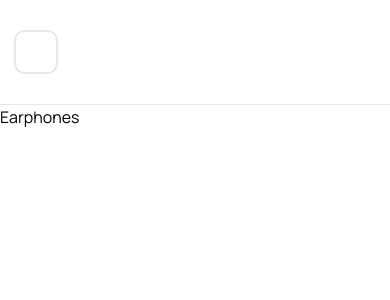
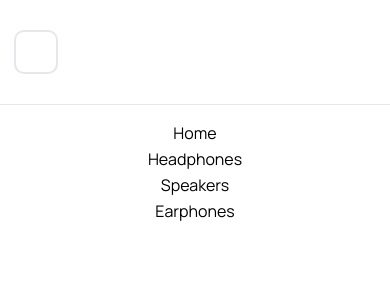
Before and after one commit to Kyle-Colin/audiophile-ecommerce-website, a Next.js app: page /earphones in a window 390 px wide. Both pictures are taken after a click on the button "Open main menu". Shown: the top 300 px of the page. Built offline with nearby package versions, Linux system fonts and the light colour scheme.

Commit message:
implemented mobile nav

```diff
--- a/app/components/navigation/index.jsx
+++ b/app/components/navigation/index.jsx
@@ -1,21 +1,43 @@
 "use client"
 
-import { useState } from "react";
+import { useState, useEffect } from "react";
 import Navbar from "./navbar";
 import Sidebar from "./sidebar";
 
+const desktopMediaQuery = '(min-width: 768px)'
 
-export default function Navigation() {
+const Navigation = () => {
     const [isOpen, setIsOpen] = useState(false);
+    const [isDesktop, setIsDesktop] = useState(window.matchMedia(desktopMediaQuery).matches);
+
     const toggle = () => {
         setIsOpen(!isOpen);
     }
 
+    useEffect(() => {
+      const query = window.matchMedia(desktopMediaQuery);
 
-  return (
-    <div>
-        <Sidebar isOpen={isOpen} toggle={toggle} />
-        <Navbar isOpen={isOpen} toggle={toggle} />
-    </div>
-  )
+      function handleQueryChange(queryEvent) {
+        setIsDesktop(queryEvent.matches);
+        if (isOpen) {
+          setIsOpen(false);
+        }
+      }
+
+      query.addEventListener('change', handleQueryChange);
+
+      return () => {
+        query.removeEventListener('change', handleQueryChange);
+      }
+
+    }, [isOpen])
+
+    return (
+      <div>
+          <Sidebar isOpen={isOpen} toggle={toggle} />
+          <Navbar toggle={toggle} />
+      </div>
+    )
 }
+
+export default Navigation;
--- a/app/components/navigation/navbar/index.tsx
+++ b/app/components/navigation/navbar/index.tsx
@@ -3,14 +3,14 @@ import React from 'react';
 import Link from "next/link";
 import Image from 'next/image';
 
-export default function index() {
+const Navbar = ({ toggle }: { toggle: () => void }) => {
   return (
         <nav className="bg-white dark:bg-black sticky w-full z-20 top-0 start-0 border-b border-gray-200 dark:border-gray-600 ">
             <div className="max-w-screen-xl flex flex-wrap items-center justify-between mx-auto px-4 py-8">
-                <button data-collapse-toggle="navbar-sticky" type="button" className="inline-flex items-center p-2 w-10 h-10 justify-center text-sm text-white rounded-lg md:hidden hover:bg-gray-100 focus:outline-none focus:ring-2 focus:ring-gray-200 dark:text-white dark:hover:bg-gray-700 dark:focus:ring-gray-600" aria-controls="navbar-sticky" aria-expanded="false">
+                <button data-collapse-toggle="navbar-sticky" type="button" className="inline-flex items-center p-2 w-10 h-10 justify-center text-sm text-white rounded-lg md:hidden hover:bg-gray-100 focus:outline-none focus:ring-2 focus:ring-gray-200 dark:text-white dark:hover:bg-gray-700 dark:focus:ring-gray-600" aria-controls="navbar-sticky" aria-expanded="false" onClick={toggle}>
                         <span className="sr-only">Open main menu</span>
                         <svg className="w-5 h-5" aria-hidden="true" xmlns="http://www.w3.org/2000/svg" fill="none" viewBox="0 0 17 14">
-                            <path stroke="currentColor" strokeLinecap="round" stroke-linejoin="round" stroke-width="2" d="M1 1h15M1 7h15M1 13h15"/>
+                            <path stroke="currentColor" strokeLinecap="round" strokeLinejoin="round" strokeWidth="2" d="M1 1h15M1 7h15M1 13h15"/>
                         </svg>
                 </button>
                 <Image src="/assets/logo.svg" alt='audiofile logo' width={143} height={25} />
@@ -19,7 +19,7 @@ export default function index() {
                         <Image src="/assets/icon-cart.svg" alt='cart' width={23.33} height={20} />
                     </button>
                 </div>
-                <div className="items-center justify-between hidden w-full md:flex md:w-auto md:order-1 pr-28" id="navbar-sticky">
+                <div className="items-center justify-between hidden w-full md:flex md:w-auto md:order-1 " id="navbar-sticky">
                     <ul className="flex flex-col p-4 md:p-0 mt-4 font-medium border border-gray-100 rounded-lg bg-gray-50 md:space-x-8 rtl:space-x-reverse md:flex-row md:mt-0 md:border-0 md:bg-white dark:bg-black md:dark:bg-black dark:border-black uppercase text-sm">
                         <li>
                             <Link href="/">
@@ -47,3 +47,5 @@ export default function index() {
         </nav>
   )
 }
+
+export default Navbar;
--- a/app/components/navigation/sidebar/index.tsx
+++ b/app/components/navigation/sidebar/index.tsx
@@ -0,0 +1,61 @@
+import Link from "next/link";
+
+const Sidebar = ({
+  isOpen,
+  toggle,
+}: {
+  isOpen: boolean;
+  toggle: () => void;
+}): JSX.Element => {
+  return (
+    <>
+      <div
+        className="sidebar-container fixed w-full h-full overflow-hidden justify-center bg-white grid pt-[120px] left-0 z-10"
+        style={{
+          opacity: `${isOpen ? "50" : "0"}`,
+          top: ` ${isOpen ? "0" : "-100%"}`,
+        }}
+      >
+        <button className="absolute right-0 p-5" onClick={toggle}>
+          {/* Close icon */}
+          <svg
+            xmlns="http://www.w3.org/2000/svg"
+            width="48"
+            height="48"
+            viewBox="0 0 24 24"
+          >
+            <path
+              fill="black"
+              d="M19 6.41L17.59 5L12 10.59L6.41 5L5 6.41L10.59 12L5 17.59L6.41 19L12 13.41L17.59 19L19 17.59L13.41 12L19 6.41Z"
+            />
+          </svg>
+        </button>
+
+        <ul className="sidebar-nav text-center leading-relaxed text-l">
+          <li>
+            <Link href="/" onClick={toggle}>
+              <p>Home</p>
+            </Link>
+          </li>
+          <li>
+            <Link href="/headphones" onClick={toggle}>
+              <p>Headphones</p>
+            </Link>
+          </li>
+          <li>
+            <Link href="/speakers" onClick={toggle}>
+              <p>Speakers</p>
+            </Link>
+          </li>
+          <li>
+            <Link href="/earphones" onClick={toggle}>
+              <p>Earphones</p>
+            </Link>
+          </li>
+        </ul>
+      </div>
+    </>
+  );
+};
+
+export default Sidebar;
--- a/app/layout.tsx
+++ b/app/layout.tsx
@@ -1,6 +1,6 @@
 import type { Metadata } from "next";
 import "./global.css";
-import Navbar from './components/navigation/navbar';
+import Navigation from './components/navigation';
 import { Manrope } from 'next/font/google';
 
 const manrope = Manrope({ subsets: ['latin'] })
@@ -17,7 +17,7 @@ export default function RootLayout({
   return (
     <html lang="en">
       <body className={manrope.className}>
-        <Navbar />
+        <Navigation />
         {children}
       </body>
     </html>
```
Also changed, not shown: package.json (+5 -5 lines).
